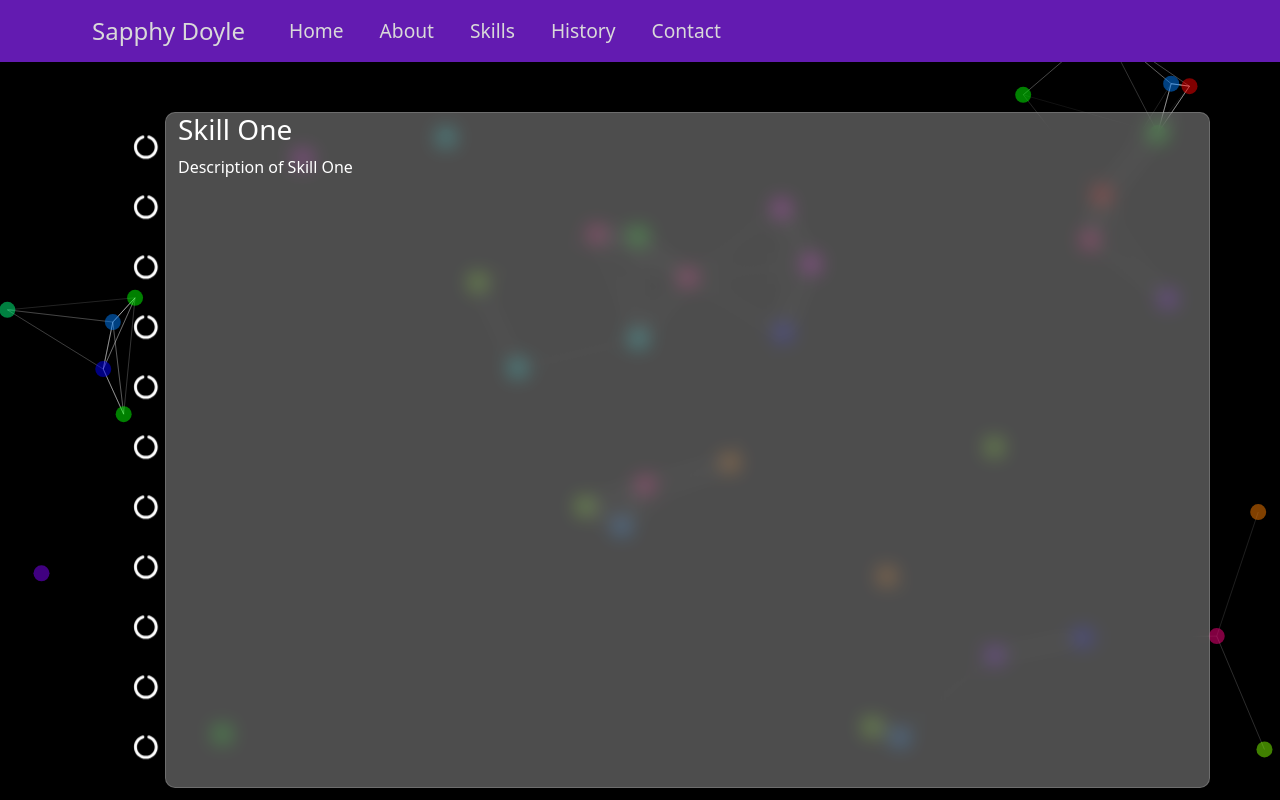
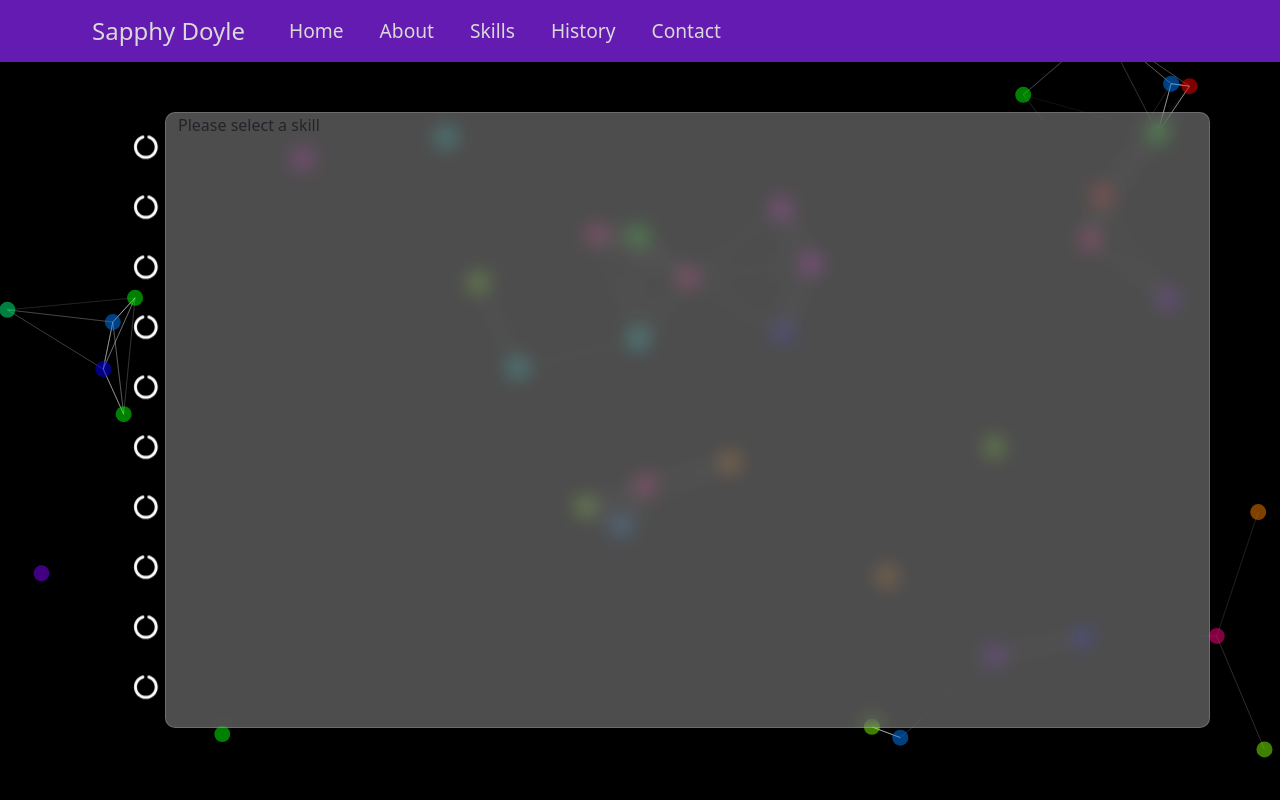
Before and after one commit to Terafora/Sapphy-Doyle-Profile-Site, a React (Create React App) app: page /skills in a window 1280 px wide. Built offline with nearby package versions, Linux system fonts and the light colour scheme; the HTML template or start-up script is replaced by a standard one.

Commit message:
Add functionality to display relevant skill info

```diff
--- a/src/components/Skills.js
+++ b/src/components/Skills.js
@@ -5,7 +5,38 @@ import './Skills.css';
 
 export default function Skills() {
 
+    const [skill, setSkill] = useState(0);
 
+    const handleSkillChange = (selectedSkill) => {
+        setSkill(selectedSkill);
+    };
+
+    const renderSkill = () => {
+        switch (skill) {
+            case 1:
+                return skillOne;
+            case 2:
+                return skillTwo;
+            case 3:
+                return skillThree;
+            case 4:
+                return skillFour;
+            case 5:
+                return skillFive;
+            case 6:
+                return skillSix;
+            case 7:
+                return skillSeven;
+            case 8:
+                return skillEight;
+            case 9:
+                return skillNine;
+            case 10:
+                return skillTen;
+            default:
+                return "Please select a skill";
+        }
+    }
 
     const skillOne = (
         <div>
@@ -28,27 +59,75 @@ export default function Skills() {
         </div>
     );
 
+    const skillFour = (
+        <div>
+            <h3 className="text-white">Skill Three</h3>
+            <p className="text-white">Description of Skill Three</p>
+        </div>
+    );
+
+    const skillFive = (
+        <div>
+            <h3 className="text-white">Skill Three</h3>
+            <p className="text-white">Description of Skill Three</p>
+        </div>
+    );
+
+    const skillSix = (
+        <div>
+            <h3 className="text-white">Skill Six</h3>
+            <p className="text-white">Description of Skill Six</p>
+        </div>
+    );
+
+    const skillSeven = (
+        <div>
+            <h3 className="text-white">Skill Seven</h3>
+            <p className="text-white">Description of Skill Seven</p>
+        </div>
+    );
+
+    const skillEight = (
+        <div>
+            <h3 className="text-white">Skill Eight</h3>
+            <p className="text-white">Description of Skill Eight</p>
+        </div>
+    );
+
+    const skillNine = (
+        <div>
+            <h3 className="text-white">Skill Nine</h3>
+            <p className="text-white">Description of Skill Nine</p>
+        </div>
+    );
+
+    const skillTen = (
+        <div>
+            <h3 className="text-white">Skill Ten</h3>
+            <p className="text-white">Description of Skill Ten</p>
+        </div>
+    );
+
     return (
         <div className="d-flex align-items-center justify-content-center">
             <div className="container skills-sect">
                 <div className="row">
                     <div className="col-lg-1">
                         <ul className="text-white">
-                            <li className="pulsating-icon"><FontAwesomeIcon icon={faCircleNotch}></FontAwesomeIcon></li>
-                            <li className="pulsating-icon"><FontAwesomeIcon icon={faCircleNotch}></FontAwesomeIcon></li>
-                            <li className="pulsating-icon"><FontAwesomeIcon icon={faCircleNotch}></FontAwesomeIcon></li>
-                            <li className="pulsating-icon"><FontAwesomeIcon icon={faCircleNotch}></FontAwesomeIcon></li>
-                            <li className="pulsating-icon"><FontAwesomeIcon icon={faCircleNotch}></FontAwesomeIcon></li>
-                            <li className="pulsating-icon"><FontAwesomeIcon icon={faCircleNotch}></FontAwesomeIcon></li>
-                            <li className="pulsating-icon"><FontAwesomeIcon icon={faCircleNotch}></FontAwesomeIcon></li>
-                            <li className="pulsating-icon"><FontAwesomeIcon icon={faCircleNotch}></FontAwesomeIcon></li>
-                            <li className="pulsating-icon"><FontAwesomeIcon icon={faCircleNotch}></FontAwesomeIcon></li>
-                            <li className="pulsating-icon"><FontAwesomeIcon icon={faCircleNotch}></FontAwesomeIcon></li>
-                            <li className="pulsating-icon"><FontAwesomeIcon icon={faCircleNotch}></FontAwesomeIcon></li>
+                            <li className="pulsating-icon" onClick={() => handleSkillChange(1)}><FontAwesomeIcon icon={faCircleNotch}></FontAwesomeIcon></li>
+                            <li className="pulsating-icon" onClick={() => handleSkillChange(2)}><FontAwesomeIcon icon={faCircleNotch}></FontAwesomeIcon></li>
+                            <li className="pulsating-icon" onClick={() => handleSkillChange(3)}><FontAwesomeIcon icon={faCircleNotch}></FontAwesomeIcon></li>
+                            <li className="pulsating-icon" onClick={() => handleSkillChange(4)}><FontAwesomeIcon icon={faCircleNotch}></FontAwesomeIcon></li>
+                            <li className="pulsating-icon" onClick={() => handleSkillChange(5)}><FontAwesomeIcon icon={faCircleNotch}></FontAwesomeIcon></li>
+                            <li className="pulsating-icon" onClick={() => handleSkillChange(6)}><FontAwesomeIcon icon={faCircleNotch}></FontAwesomeIcon></li>
+                            <li className="pulsating-icon" onClick={() => handleSkillChange(7)}><FontAwesomeIcon icon={faCircleNotch}></FontAwesomeIcon></li>
+                            <li className="pulsating-icon" onClick={() => handleSkillChange(8)}><FontAwesomeIcon icon={faCircleNotch}></FontAwesomeIcon></li>
+                            <li className="pulsating-icon" onClick={() => handleSkillChange(9)}><FontAwesomeIcon icon={faCircleNotch}></FontAwesomeIcon></li>
+                            <li className="pulsating-icon" onClick={() => handleSkillChange(10)}><FontAwesomeIcon icon={faCircleNotch}></FontAwesomeIcon></li>
                         </ul>
                     </div>
                     <div className="col-md-4 col-lg-11 glassbg">
-                        {skillOne}
+                        {renderSkill()}
                     </div>
                 </div>
             </div>
```
